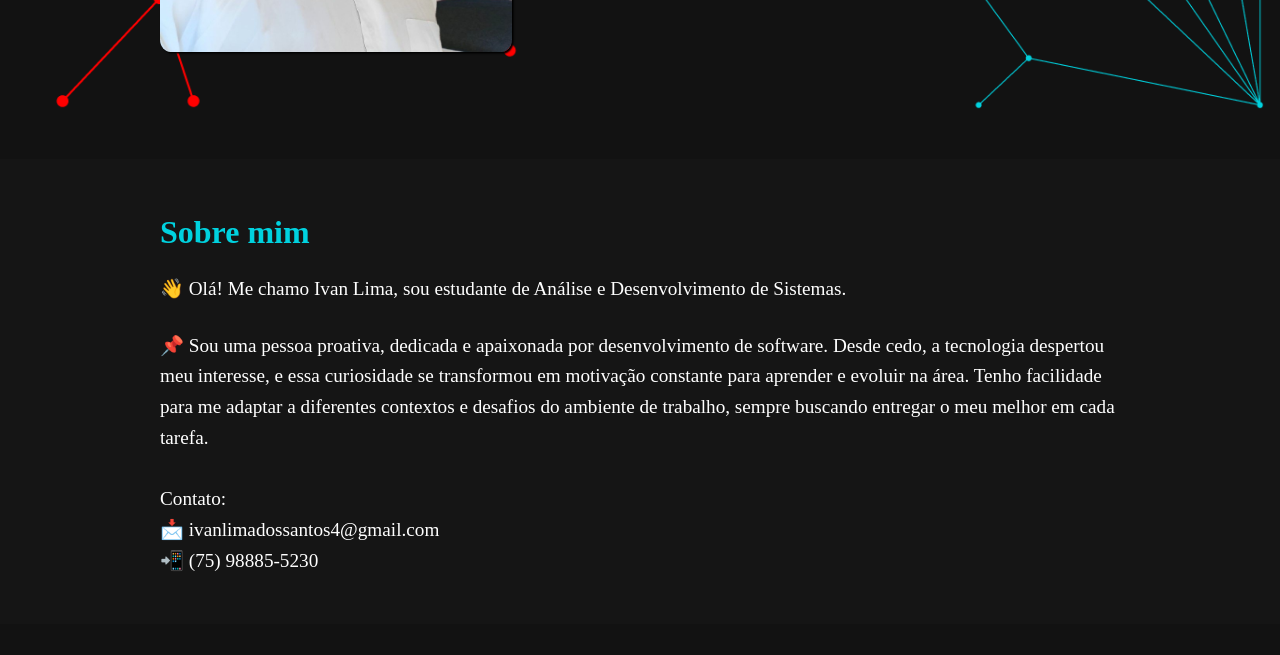
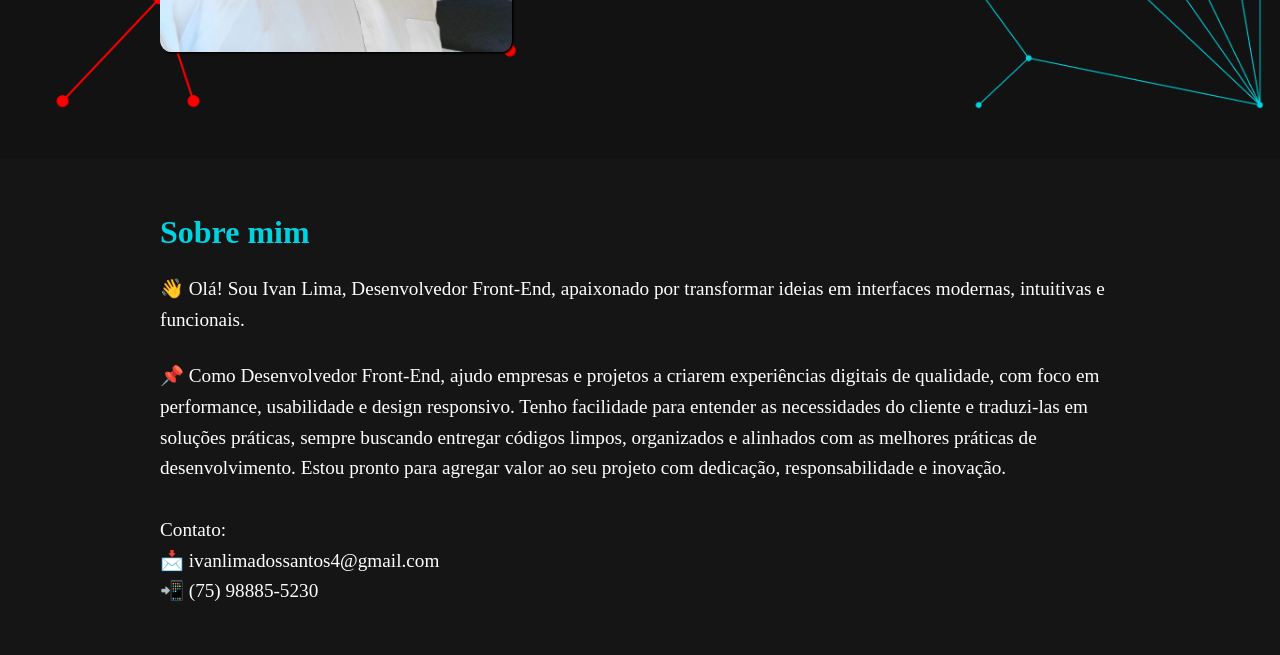
Before and after one commit to Ivan-lds/portfolio, a plain HTML site: page index.html in a window 1280 px wide. Shown: the part 591-1246 px from the top of the page. Drawn offline with Linux system fonts and the light colour scheme.

Commit message:
Update Sobre Mim

```diff
--- a/index.html
+++ b/index.html
@@ -63,14 +63,12 @@
         <!-- Seção sobre mim -->
         <section class="sobre-mim" id="sobre-mim">
             <h2 class="sobre-mim__titulo">Sobre mim</h2>
-            <p class="sobre-mim__texto">👋 Olá! Me chamo Ivan Lima, sou estudante de Análise e Desenvolvimento de
-                Sistemas.</p><br>
-            <p class="sobre-mim__texto">📌 Sou uma pessoa proativa, dedicada e apaixonada por desenvolvimento de
-                software. Desde cedo, a tecnologia despertou
-                meu interesse, e essa curiosidade se transformou em motivação constante para aprender e evoluir na área.
-                Tenho facilidade para me adaptar a diferentes contextos e desafios do ambiente de trabalho, sempre
-                buscando entregar o meu
-                melhor em cada tarefa.</p>
+            <p class="sobre-mim__texto">👋 Olá! Sou Ivan Lima, Desenvolvedor Front-End, apaixonado por transformar ideias em interfaces modernas, intuitivas e
+            funcionais.</p><br>
+            <p class="sobre-mim__texto">📌 Como Desenvolvedor Front-End, ajudo empresas e projetos a criarem experiências digitais de qualidade, com foco em
+            performance, usabilidade e design responsivo. Tenho facilidade para entender as necessidades do cliente e traduzi-las em
+            soluções práticas, sempre buscando entregar códigos limpos, organizados e alinhados com as melhores práticas de
+            desenvolvimento. Estou pronto para agregar valor ao seu projeto com dedicação, responsabilidade e inovação.</p>
             <p class="sobre-mim__texto">
                 <br>
                 Contato:
```
